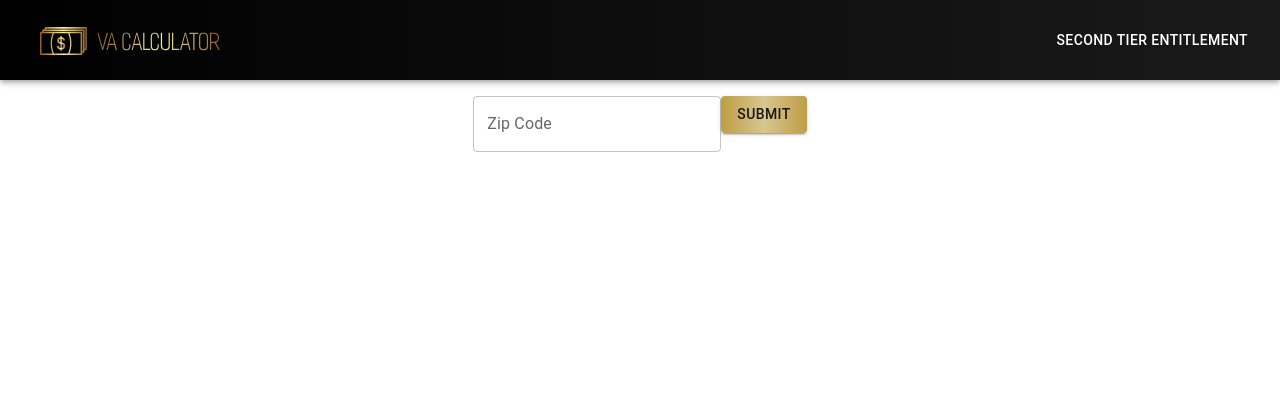
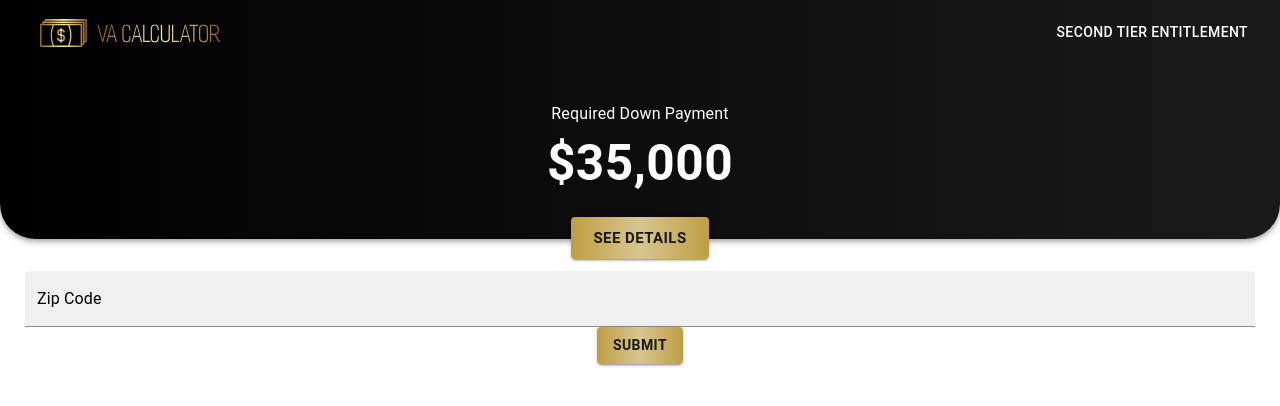
Before and after one commit to bhaden94/va-calculator, a Next.js app: page / in a window 1280 px wide. Shown: the top 406 px of the page. Built offline with nearby package versions, Linux system fonts and the light colour scheme; a web font is replaced by a local one.

Commit message:
Style adjustments and start of Nav bar extension component.

```diff
--- a/common/components/NavBar/NavBar.tsx
+++ b/common/components/NavBar/NavBar.tsx
@@ -44,7 +44,7 @@ export default function NavBar() {
 	return (
 		<Box sx={{ display: "flex" }}>
 			<CssBaseline />
-			<AppBar component="nav">
+			<AppBar component="nav" elevation={0}>
 				<Toolbar>
 					<IconButton
 						color="inherit"
--- /dev/null
+++ b/common/components/NavBarExtension/NavBarExtension.tsx
@@ -0,0 +1,48 @@
+import { Button, Paper } from "@mui/material";
+import { FC } from "react";
+import Typography from "@mui/material/Typography";
+import useAppBarHeight from "../../hooks/useAppBarHeight";
+
+interface INavBarExtensionProps {}
+
+export const NavBarExtension: FC<INavBarExtensionProps> = (props) => {
+	const appBarHeight = useAppBarHeight();
+	const paperStyle: React.CSSProperties = {
+		width: "100%",
+		height: 175,
+		borderRadius: "0 0 35px 35px",
+		display: "flex",
+		flexDirection: "column",
+		alignItems: "center",
+		justifyContent: "center",
+	};
+	const divStyle: React.CSSProperties = {
+		textAlign: "center",
+	};
+
+    // the -22 comes from half the height of the Large contained button from MUI
+	const seeDetailsButtonOffset = paperStyle.height
+		? appBarHeight + Number(paperStyle.height) - 22
+		: 0;
+	const buttonDiv: React.CSSProperties = {
+		position: "absolute",
+		top: `${seeDetailsButtonOffset}px`,
+		textAlign: "center",
+	};
+
+	return (
+		<Paper style={paperStyle} elevation={4}>
+			<div style={divStyle}>
+				<Typography>Required Down Payment</Typography>
+				<Typography fontSize="3.1rem" fontWeight="bold">
+					$35,000
+				</Typography>
+			</div>
+			<div style={buttonDiv}>
+				<Button variant="contained" color="primary" size="large">
+					SEE DETAILS
+				</Button>
+			</div>
+		</Paper>
+	);
+};
--- a/common/components/TextLogo/TextLogo.tsx
+++ b/common/components/TextLogo/TextLogo.tsx
@@ -9,7 +9,6 @@ export const TextLogo: FC<ITextLogoProps> = ({ showTextLogo }) => {
 		<div style={{ margin: "16px 16px 5px" }}>
 			<img
 				src={showTextLogo ? "./logo-with-text.svg" : "./logo.svg"}
-				height="50px"
 				width="180px"
 			/>
 		</div>
--- /dev/null
+++ b/common/hooks/useAppBarHeight.ts
@@ -0,0 +1,21 @@
+import { useMediaQuery, useTheme } from "@mui/material";
+
+export default function useAppBarHeight(): number {
+	const {
+		mixins: { toolbar },
+		breakpoints,
+	} = useTheme();
+
+	const queryDesktop = breakpoints.up("sm");
+	const queryLandscape = `${breakpoints.up(
+		"xs"
+	)} and (orientation: landscape)`;
+
+	const isDesktop = useMediaQuery(queryDesktop);
+	const isLandscape = useMediaQuery(queryLandscape);
+
+	const cssToolbar =
+		toolbar[isDesktop ? queryDesktop : isLandscape ? queryLandscape : ""];
+
+	return ((cssToolbar ?? toolbar) as { minHeight: number })?.minHeight ?? 0;
+}
--- a/common/utils/theme.ts
+++ b/common/utils/theme.ts
@@ -11,6 +11,10 @@ export const theme: Theme = createTheme({
 		},
 		secondary: {
 			main: "#000",
+		},
+		text: {
+			primary: "#fff",
+			secondary: "#000",
 		},
 	},
 	components: {
@@ -33,6 +37,7 @@ export const theme: Theme = createTheme({
 			styleOverrides: {
 				contained: {
 					background: `url('./${GOLD_GRADIENT_NAME}') no-repeat center center`,
+					fontWeight: "bold",
 				},
 			},
 		},
--- a/pages/index.tsx
+++ b/pages/index.tsx
@@ -9,6 +9,8 @@ import { getLocalEntitlementData } from "../common/utils/localData";
 import styles from "../styles/Home.module.css";
 import { theme } from "../common/utils/theme";
 import { useState } from "react";
+import { NavBarExtension } from "../common/components/NavBarExtension/NavBarExtension";
+import useAppBarHeight from "../common/hooks/useAppBarHeight";
 
 interface EntitlementDataProps {
 	data: OptimizedEntitlementData;
@@ -19,6 +21,7 @@ const ZIP_CODE_REGEX = "^([0-9]{5})$";
 const EntitlementData = ({ data }: EntitlementDataProps) => {
 	const [zipCodeData, setZipCodeData] = useState<EntitlementDataRow>();
 	const [zipCode, setZipCode] = useState<string>("");
+	const appBarHeight = useAppBarHeight();
 
 	const recordZipCodeData = () => {
 		setZipCodeData(data[zipCode]);
@@ -31,11 +34,13 @@ const EntitlementData = ({ data }: EntitlementDataProps) => {
 			</Head>
 			<ThemeProvider theme={theme}>
 				<NavBar />
-				<main className={styles.main}>
-					<div>
+				<main style={{ marginTop: appBarHeight }}>
+					<NavBarExtension />
+					<div className={styles.main}>
 						<TextField
 							label="Zip Code"
-							variant="outlined"
+							variant="filled"
+							fullWidth
 							value={zipCode}
 							onChange={(event) => setZipCode(event.target.value)}
 							error={
@@ -54,10 +59,12 @@ const EntitlementData = ({ data }: EntitlementDataProps) => {
 						>
 							Submit
 						</Button>
-						<p>{zipCodeData?.zipCode}</p>
-						<p>{zipCodeData?.state}</p>
-						<p>{zipCodeData?.county}</p>
-						<p>{zipCodeData?.entitlement}</p>
+						<p style={{ color: "#000" }}>{zipCodeData?.zipCode}</p>
+						<p style={{ color: "#000" }}>{zipCodeData?.state}</p>
+						<p style={{ color: "#000" }}>{zipCodeData?.county}</p>
+						<p style={{ color: "#000" }}>
+							{zipCodeData?.entitlement}
+						</p>
 					</div>
 				</main>
 			</ThemeProvider>
@@ -65,7 +72,7 @@ const EntitlementData = ({ data }: EntitlementDataProps) => {
 	);
 };
 
-export function getStaticProps() {
+export async function getStaticProps() {
 	const entitlementData = getLocalEntitlementData();
 	return { props: { data: entitlementData } };
 }
--- a/styles/Home.module.css
+++ b/styles/Home.module.css
@@ -1,8 +1,6 @@
 .main {
   display: flex;
   flex-direction: column;
-  justify-content: space-between;
   align-items: center;
-  padding: 6rem;
-  min-height: 100vh;
+  padding: 2rem 25px;
 }
```
